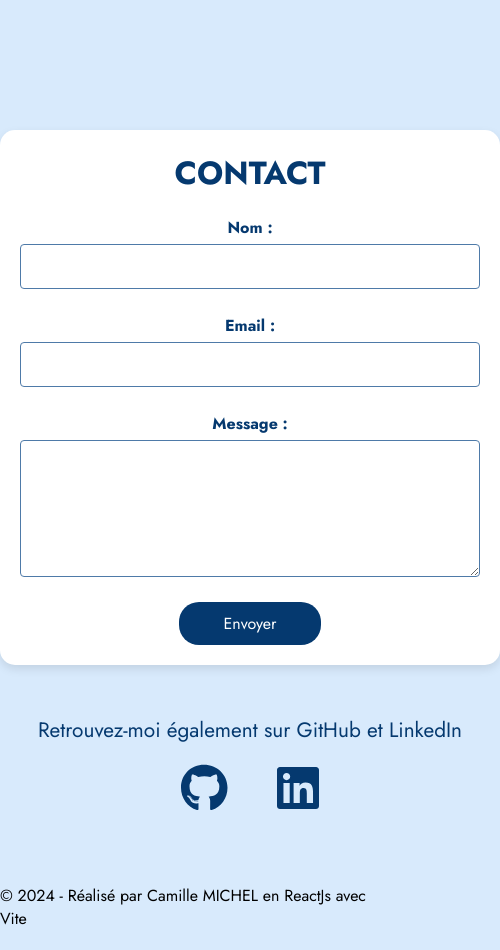
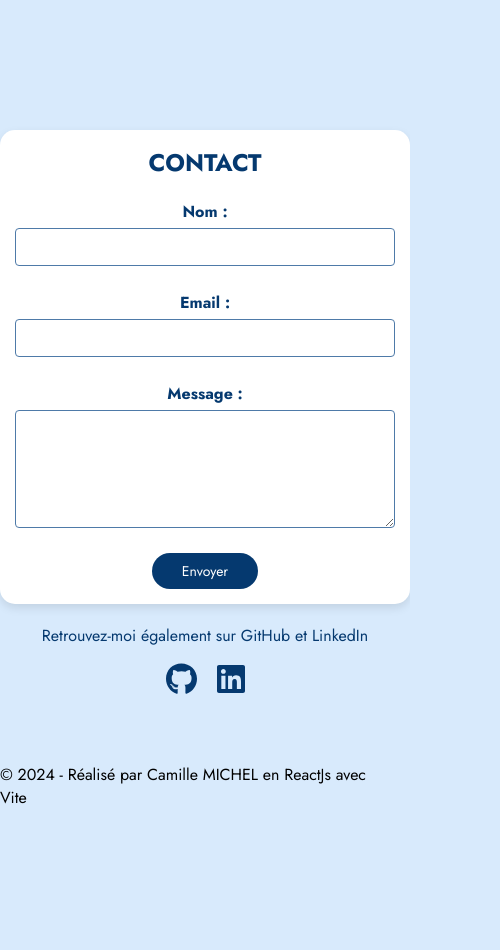
Before and after one commit to CamilleMichel69/Portfolio_1stVersion_ReactJS, a React (Vite) app in the folder Portfolio/: page / in a window 390 px wide. Shown: the part 2940-3890 px from the top of the page, 500 px wide, since content can reach past the window. After the commit the page ends 3769 px from the top, so only its background shows below. Built offline with nearby package versions, Linux system fonts and the light colour scheme.

Commit message:
responsive contact

```diff
--- a/Portfolio/src/style/components/contact.scss
+++ b/Portfolio/src/style/components/contact.scss
@@ -78,4 +78,63 @@
       }
     }
   }
+
+  @include media(tablet) {
+    .contact-form-container {
+      padding: 15px;
+    }
+
+    .social-box {
+      margin-top: 20px;
+
+      p {
+        font-size: 1.2rem;
+      }
+
+      .social-buttons {
+        gap: 30px;
+
+        a {
+          font-size: 2.2rem;
+        }
+      }
+    }
+  }
+
+  @include media(mobile) {
+    .contact-form-container {
+      width: 410px;
+
+      h2 {
+        font-size: 1.5rem;
+      }
+
+      .contact-form {
+        input,
+        textarea {
+          font-size: 14px;
+          padding: 8px;
+        }
+
+        .submit-button {
+          padding: 8px 30px;
+          font-size: 14px;
+        }
+      }
+    }
+
+    .social-box {
+      p {
+        font-size: 1rem;
+      }
+
+      .social-buttons {
+        gap: 20px;
+
+        a {
+          font-size: 2rem;
+        }
+      }
+    }
+  }
 }
```
